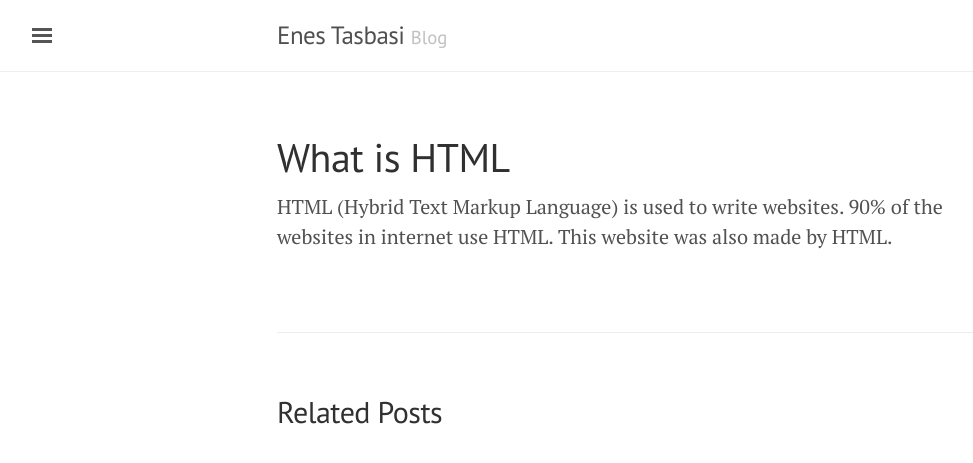
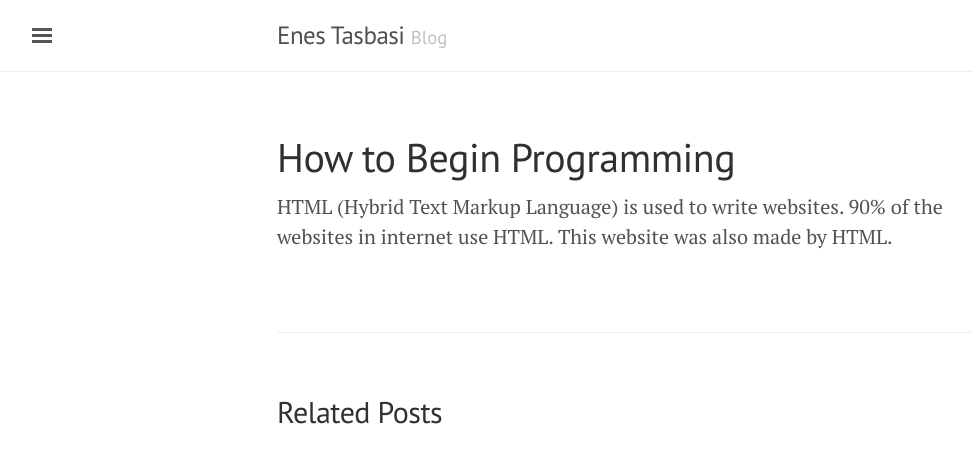
Before and after one commit to spsid1711/etasbasi.github.io, a Jekyll site: the page built from _posts/2015-11-30-What-Is_HTML.md, in a window 1280 px wide. Shown: the top 463 px of the page, without its empty margins (3-976 px from the left). Built offline with Jekyll 4.4.1, drawn with Linux system fonts in a browser that asks for light colours.

Commit message:
new post

```diff
--- a/_posts/2015-11-30-What-Is_HTML.md
+++ b/_posts/2015-11-30-What-Is_HTML.md
@@ -1,7 +1,6 @@
 ---
 layout: post
-title: What is HTML
-date: 2015-11-25
+title: How to Begin Programming
 ---
 
 
```
